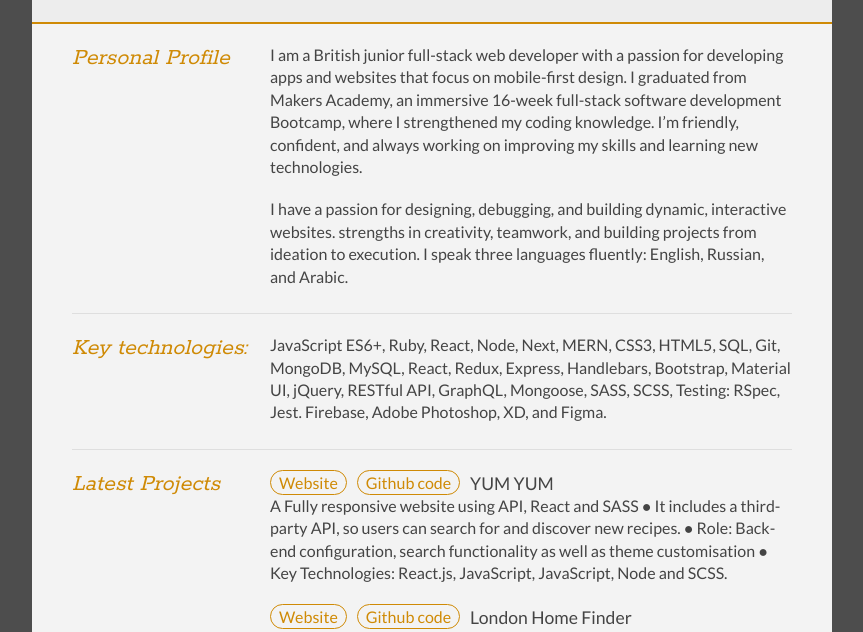
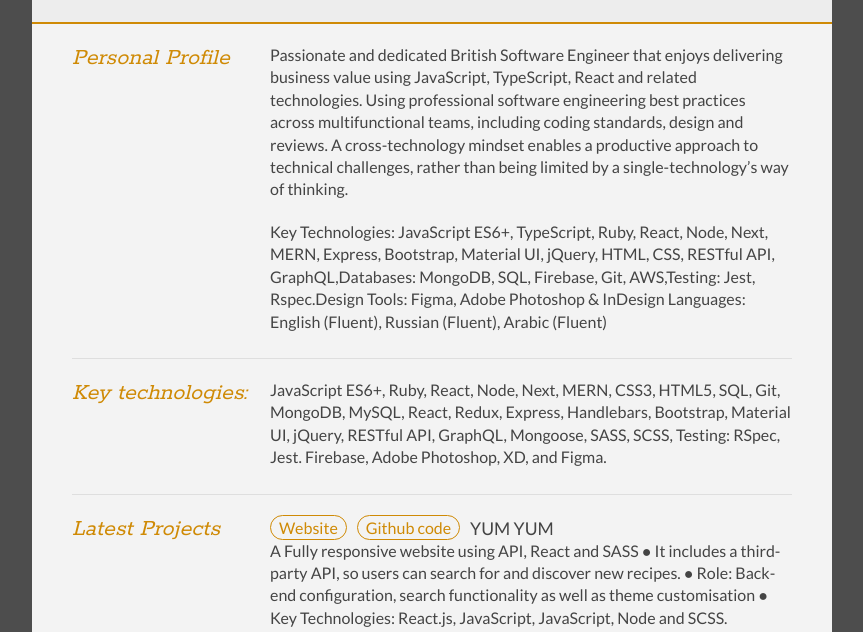
Before and after one commit to caeserlondon/On-line-CV, a website: page index.html in a window 1280 px wide. Shown: the part 154-786 px from the top of the page, without its empty margins (208-1071 px from the left). Drawn offline with Linux system fonts and the light colour scheme.

Commit message:
Updating the CV

```diff
--- a/index.html
+++ b/index.html
@@ -61,18 +61,22 @@
 
 						<div class="sectionContent">
 							<p>
-								I am a British junior full-stack web developer with a passion
-								for developing apps and websites that focus on mobile-first
-								design. I graduated from Makers Academy, an immersive 16-week
-								full-stack software development Bootcamp, where I strengthened
-								my coding knowledge. I’m friendly, confident, and always working
-								on improving my skills and learning new technologies.
+								Passionate and dedicated British Software Engineer that enjoys
+								delivering business value using JavaScript, TypeScript, React
+								and related technologies. Using professional software
+								engineering best practices across multifunctional teams,
+								including coding standards, design and reviews. A
+								cross-technology mindset enables a productive approach to
+								technical challenges, rather than being limited by a
+								single-technology’s way of thinking.
 							</p>
 							<p>
-								I have a passion for designing, debugging, and building dynamic,
-								interactive websites. strengths in creativity, teamwork, and
-								building projects from ideation to execution. I speak three
-								languages fluently: English, Russian, and Arabic.
+								Key Technologies: JavaScript ES6+, TypeScript, Ruby, React,
+								Node, Next, MERN, Express, Bootstrap, Material UI, jQuery, HTML,
+								CSS, RESTful API, GraphQL,Databases: MongoDB, SQL, Firebase,
+								Git, AWS,Testing: Jest, Rspec.Design Tools: Figma, Adobe
+								Photoshop & InDesign Languages: English (Fluent), Russian
+								(Fluent), Arabic (Fluent)
 							</p>
 						</div>
 					</article>
```
